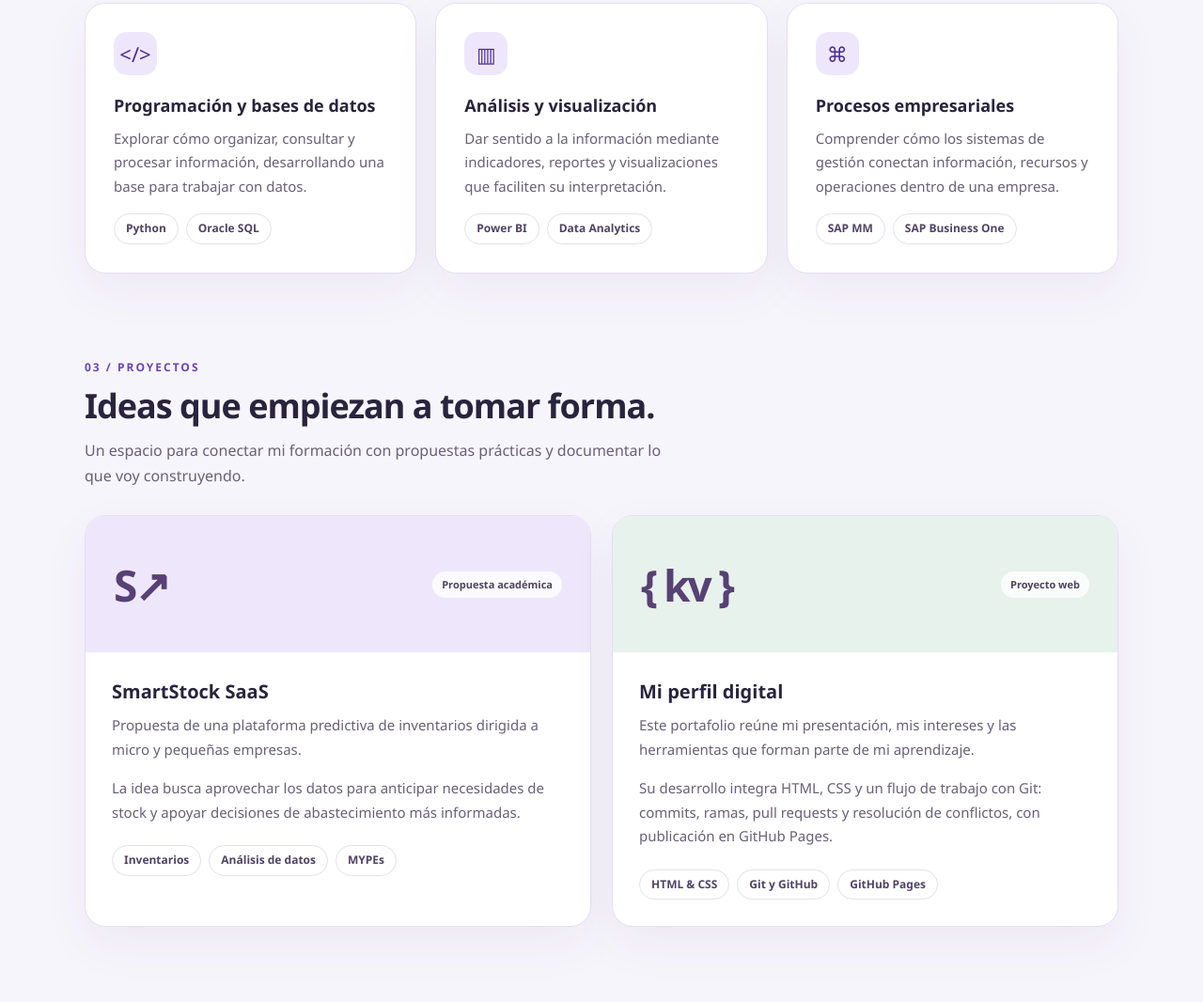
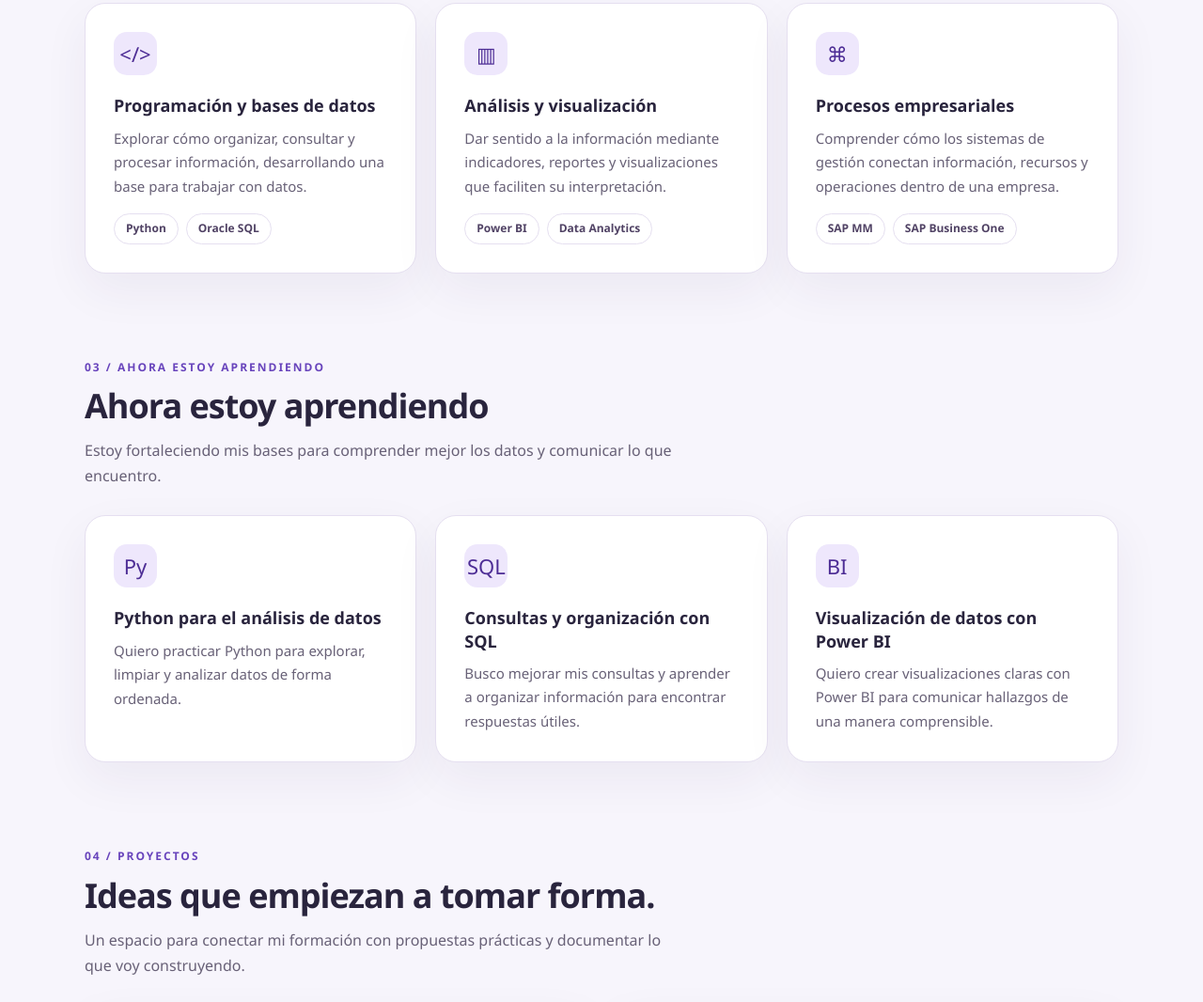
Before and after one commit to KrisD08/KrisD08.github.io, a plain HTML site: page index.html in a window 1280 px wide. Shown: the part 1701-2767 px from the top of the page at 94% size. Drawn offline with Linux system fonts and the light colour scheme.

Commit message:
Agrega sección de aprendizaje

```diff
--- a/index.html
+++ b/index.html
@@ -598,6 +598,7 @@
       <div class="menu">
         <a href="#sobre-mi">Sobre mí</a>
         <a href="#habilidades">Habilidades</a>
+        <a href="#aprendiendo">Aprendiendo</a>
         <a href="#proyectos">Proyectos</a>
         <a href="#contacto">Contacto</a>
       </div>
@@ -788,13 +789,61 @@
       </ul>
     </section>
 
+    <section
+      id="aprendiendo"
+      class="seccion"
+      aria-labelledby="titulo-aprendiendo"
+    >
+      <p class="numero">03 / Ahora estoy aprendiendo</p>
+      <h2 id="titulo-aprendiendo" class="titulo-seccion">
+        Ahora estoy aprendiendo
+      </h2>
+
+      <p class="descripcion-seccion">
+        Estoy fortaleciendo mis bases para comprender mejor los datos
+        y comunicar lo que encuentro.
+      </p>
+
+      <ul class="habilidades-grid">
+        <li class="tarjeta habilidad">
+          <div class="icono" aria-hidden="true">Py</div>
+          <h3>Python para el análisis de datos</h3>
+
+          <p>
+            Quiero practicar Python para explorar, limpiar y analizar
+            datos de forma ordenada.
+          </p>
+        </li>
+
+        <li class="tarjeta habilidad">
+          <div class="icono" aria-hidden="true">SQL</div>
+          <h3>Consultas y organización con SQL</h3>
+
+          <p>
+            Busco mejorar mis consultas y aprender a organizar información
+            para encontrar respuestas útiles.
+          </p>
+        </li>
+
+        <li class="tarjeta habilidad">
+          <div class="icono" aria-hidden="true">BI</div>
+          <h3>Visualización de datos con Power BI</h3>
+
+          <p>
+            Quiero crear visualizaciones claras con Power BI para comunicar
+            hallazgos de una manera comprensible.
+          </p>
+        </li>
+      </ul>
+    </section>
+
     <!-- PROYECTOS -->
     <section
       id="proyectos"
       class="seccion"
       aria-labelledby="titulo-proyectos"
     >
-      <p class="numero">03 / Proyectos</p>
+      <p class="numero">04 / Proyectos</p>
       <h2 id="titulo-proyectos" class="titulo-seccion">
         Ideas que empiezan a tomar forma.
       </h2>
```
